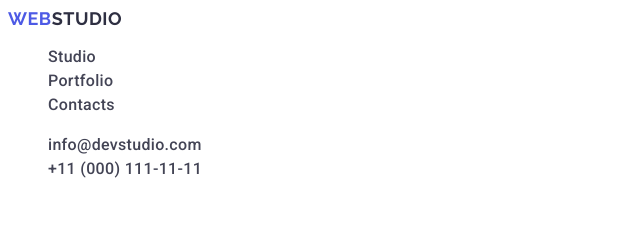
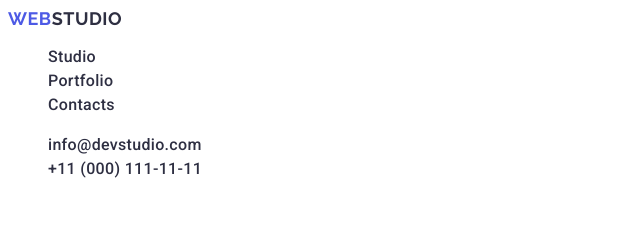
Before and after one commit to Sashkoe/goit-markup-hw-02, a plain HTML site: page index.html in a window 1280 px wide. Shown: the top 225 px of the page, 0-640 px from the left. Drawn offline with Linux system fonts and the light colour scheme.

Commit message:
Update style.css

```diff
--- a/css/style.css
+++ b/css/style.css
@@ -30,7 +30,7 @@ color:  #2e2f42 ;
 
 }
 .header-link {
- color: #434455;
+ color: #2e2f42;
  font-weight: 500;
  line-height: 1.5;
  letter-spacing: 0.32px;
```
